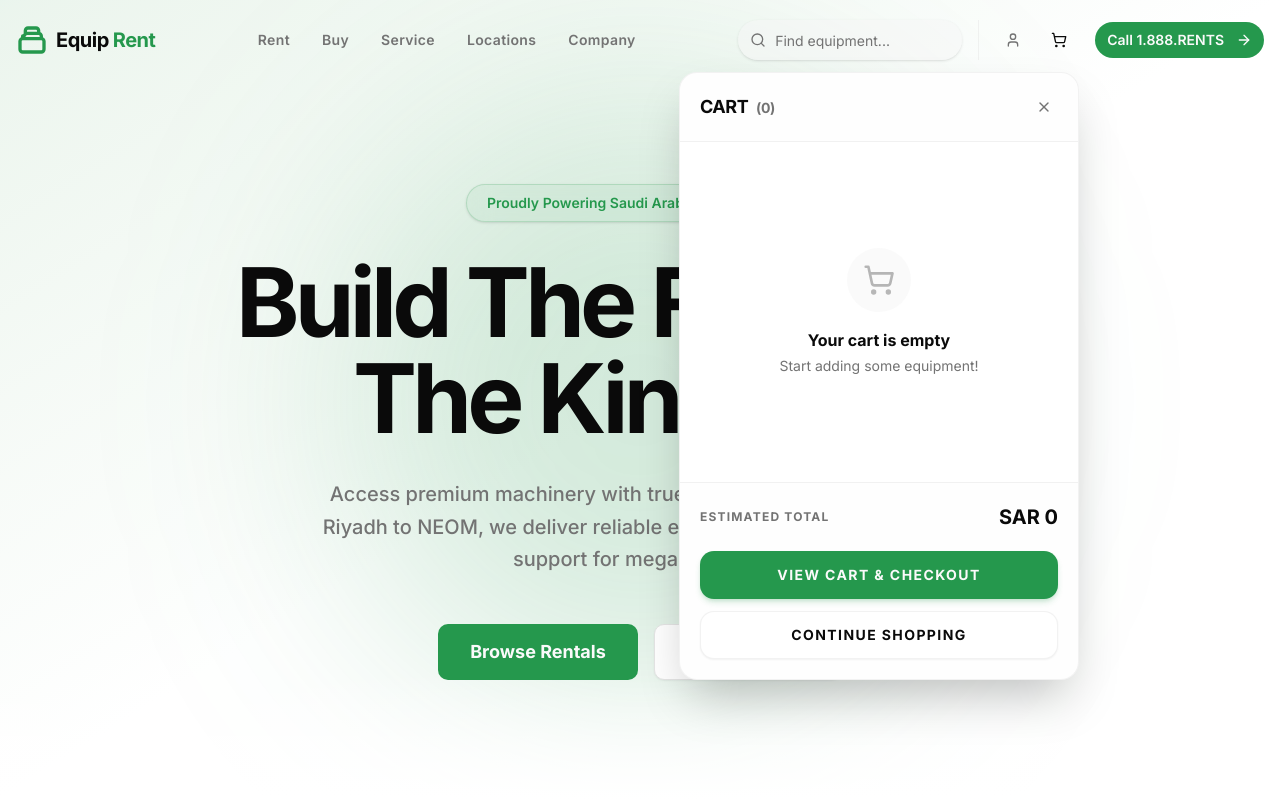
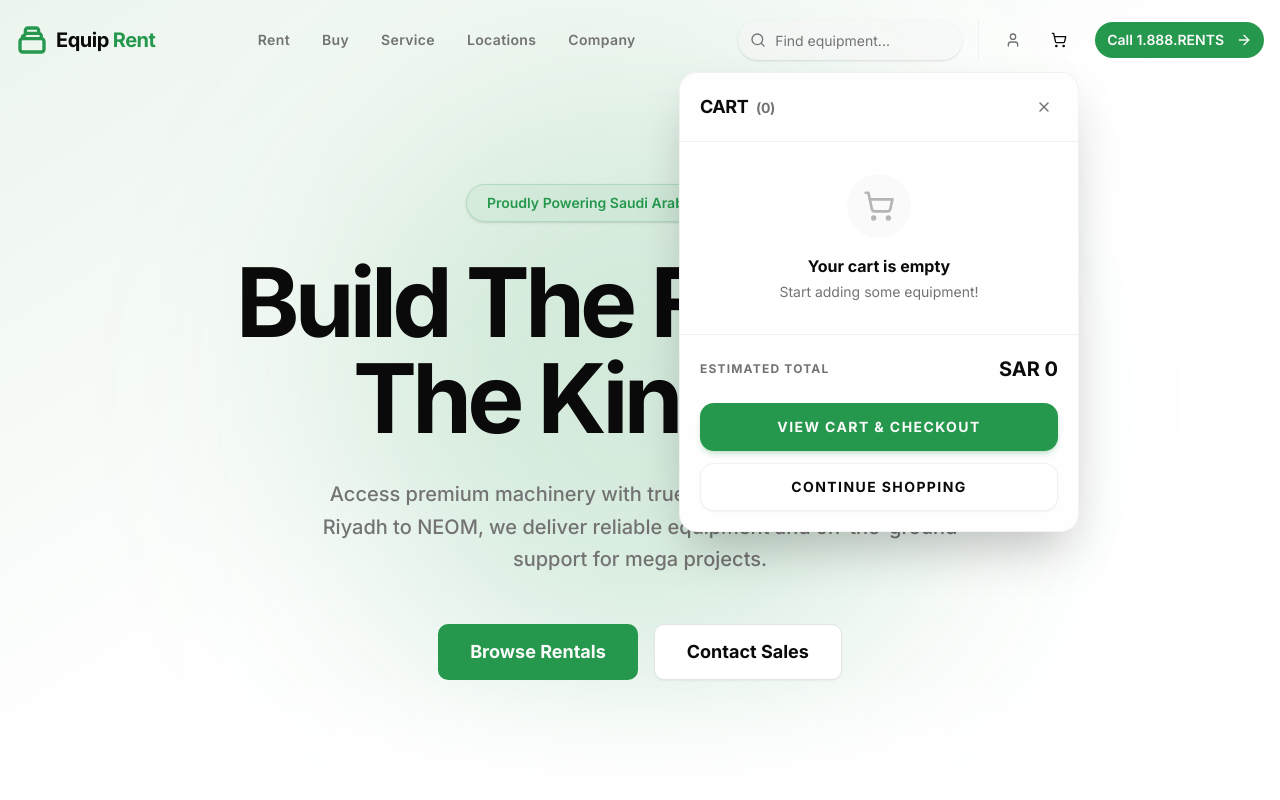
Before and after one commit to awaneesh-anzney/equipmentrent, a Next.js app: page / in a window 1280 px wide. Both pictures are taken after a click on the button 1059 px from the left and 40 px from the top of the page. Shown: the top 800 px of the page. Built offline with nearby package versions, Linux system fonts and the light colour scheme.

Commit message:
feat: implement cart dialog component for displaying and managing cart items.

```diff
--- a/src/components/commons/CartDialog.tsx
+++ b/src/components/commons/CartDialog.tsx
@@ -45,9 +45,9 @@ export function CartDialog() {
                 </div>
 
                 {/* Items List */}
-                <div className="h-[340px] overflow-y-auto overflow-x-hidden custom-scrollbar">
+                <div className="max-h-[200px] overflow-y-auto overflow-x-hidden custom-scrollbar">
                     {cartItems.length === 0 ? (
-                        <div className="h-full flex flex-col items-center justify-center p-8 text-center">
+                        <div className="flex flex-col items-center justify-center p-8  text-center">
                             <div className="w-16 h-16 bg-muted/50 rounded-full flex items-center justify-center mb-4">
                                 <ShoppingCart className="h-8 w-8 text-muted-foreground/50" />
                             </div>
```
